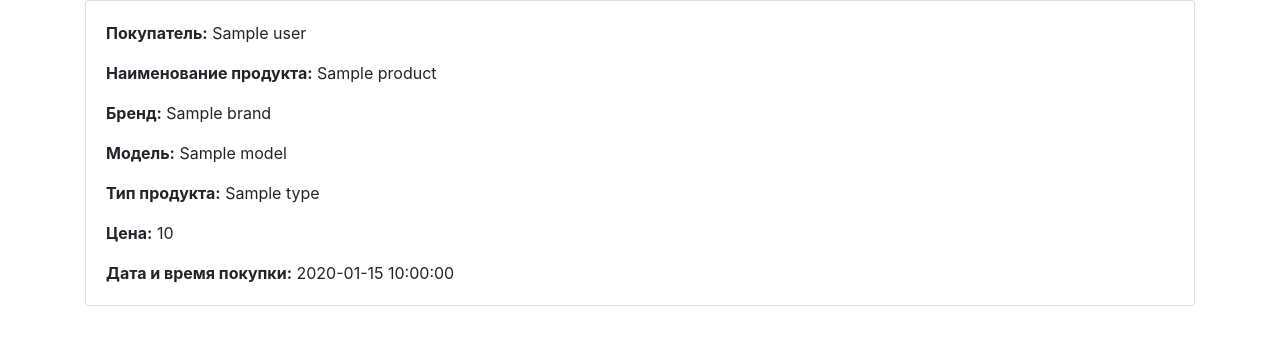
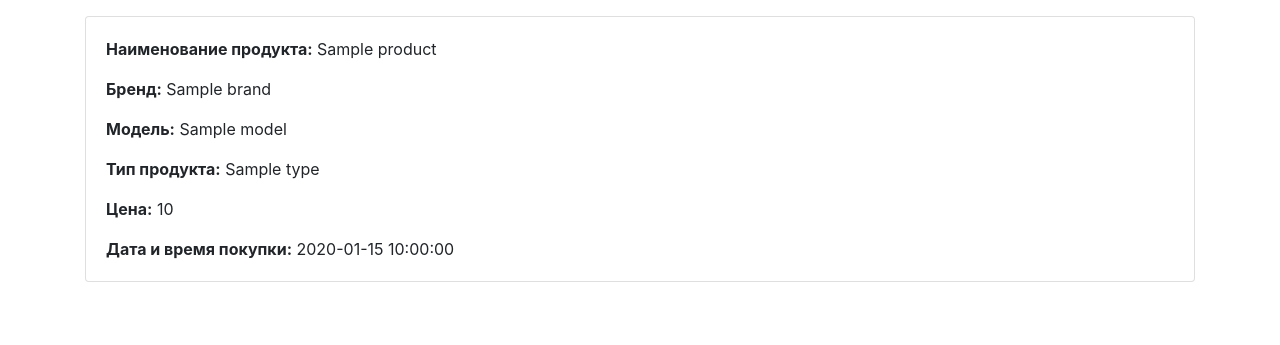
Before and after one commit to maxim-marach1995/laravel_test_2, a Laravel app: template resources/views/admin/orders/index.blade.php in a window 1280 px wide. Shown: the part 56-401 px from the top of the page. Run offline with Laravel 8, Linux system fonts and the light colour scheme; the template is opened without the code that fills it: most values are stand-ins (such as "Sample title", 1, 10 or a date in 2020); some libraries are stand-ins or nearby versions.

Commit message:
Исправление контроллера Order

```diff
--- a/app/Http/Controllers/OrderController.php
+++ b/app/Http/Controllers/OrderController.php
@@ -16,8 +16,7 @@ class OrderController extends Controller
      */
     public function index(): \Illuminate\View\View
     {
-        $orders = Order::with('user')
-            ->with('product')
+        $orders = Order::with('product')
             ->get();
 
         return view('admin.orders.index', compact('orders'));
--- a/app/Http/Livewire/Welcome.php
+++ b/app/Http/Livewire/Welcome.php
@@ -12,7 +12,6 @@ class Welcome extends Component
 {
     use WithPagination;
     /**
-     * @var $products - Список элементов
      * @var $paginationTheme - Тема пагинатора
      */
     protected $paginationTheme = 'bootstrap';
@@ -27,7 +26,6 @@ class Welcome extends Component
     {
         Order::create([
             'product_id' => $id,
-            'user_id' => Auth::id()
         ]);
     }
 
--- a/resources/views/admin/orders/index.blade.php
+++ b/resources/views/admin/orders/index.blade.php
@@ -4,9 +4,8 @@
 
 @section('content')
     @forelse($orders as $order)
-        <div class="card">
+        <div class="card mt-3">
             <div class="card-body">
-                <p class="card-text"><b>Покупатель:</b> {{ $order->user->name }}</p>
                 <p class="card-text"><b>Наименование продукта:</b> {{ $order->product->name }}</p>
                 <p class="card-text"><b>Бренд:</b> {{ $order->product->brand }}</p>
                 <p class="card-text"><b>Модель:</b> {{ $order->product->model }}</p>
```
Also changed, not shown: app/Models/Order.php (+0 -13 lines), database/database.sqlite, database/migrations/2020_09_27_001918_create_orders_table.php.
